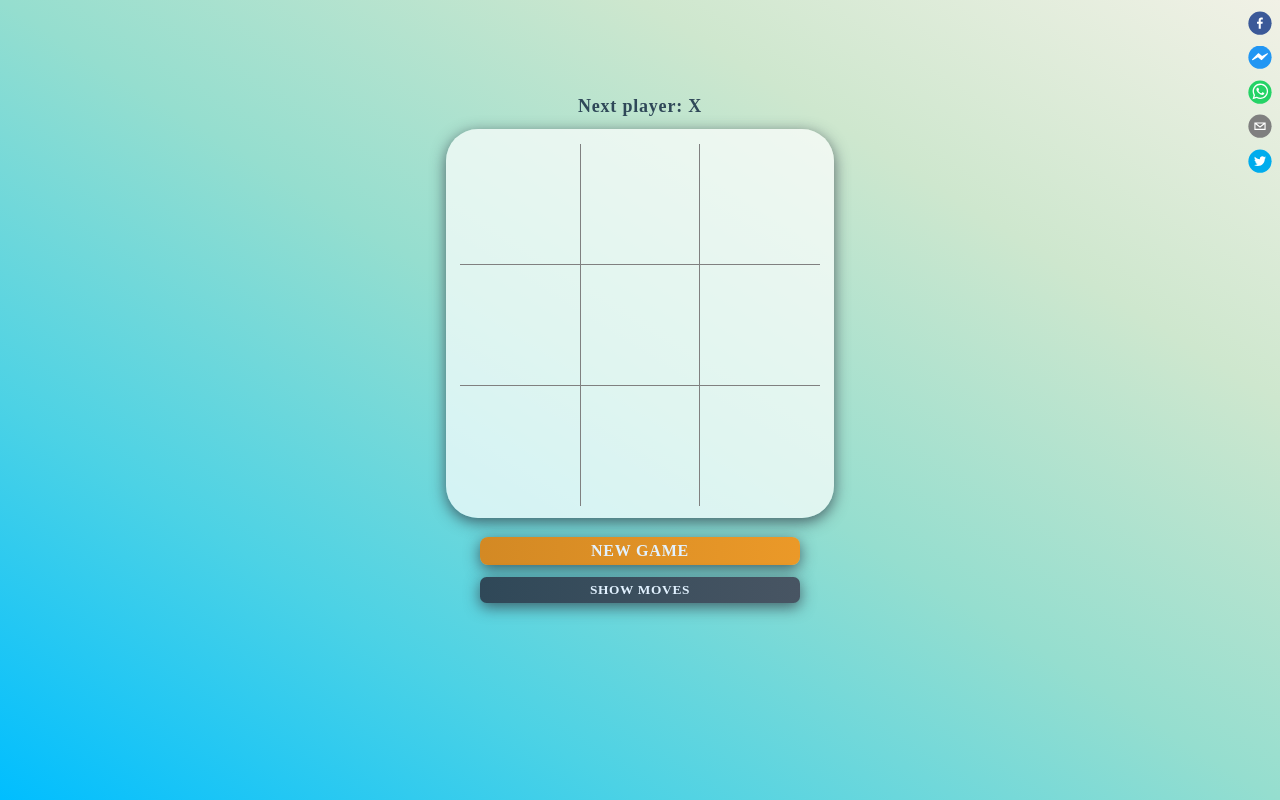
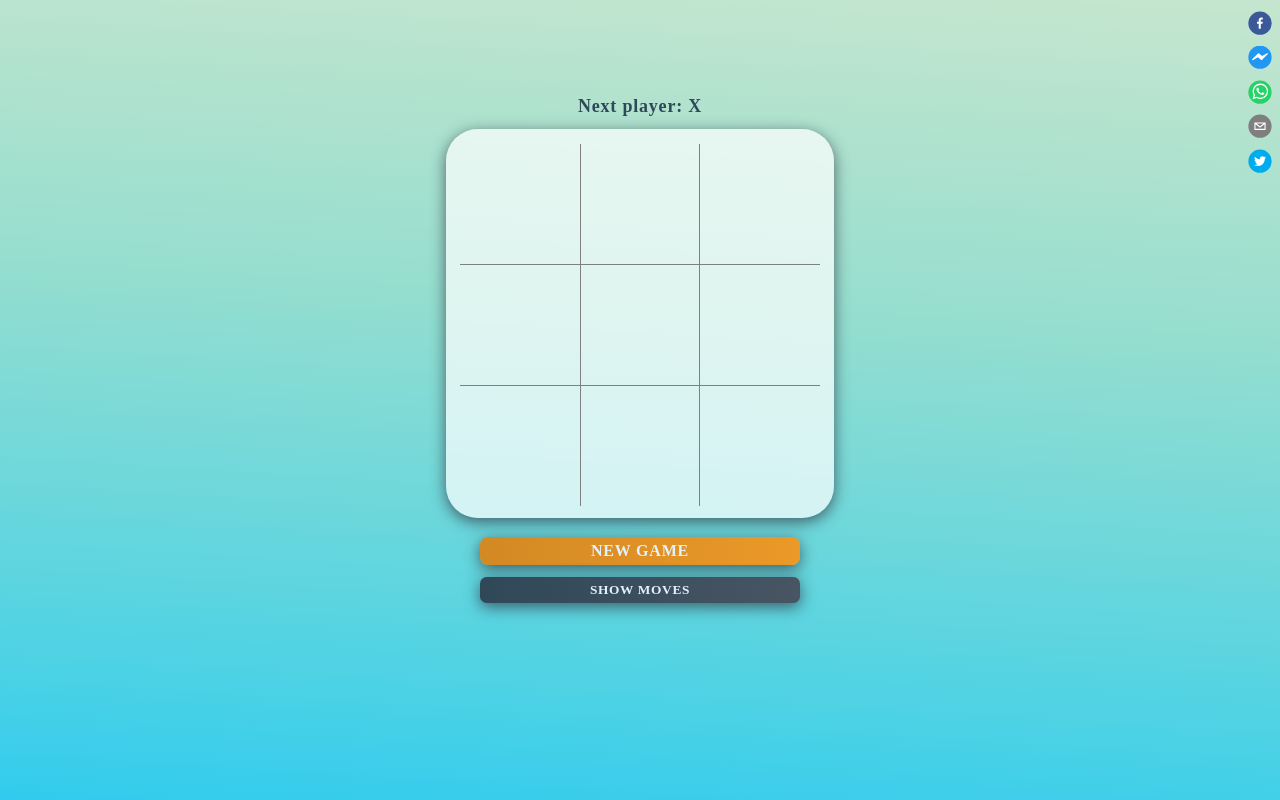
Before and after one commit to kristinapeneva/tic-tac-toe-game, a React (Create React App) app: page / in a window 1280 px wide. Built offline with nearby package versions, Linux system fonts and the light colour scheme; a web font is replaced by a local one.

Commit message:
background change colors

```diff
--- a/src/index.css
+++ b/src/index.css
@@ -35,7 +35,29 @@
   justify-content: center;
   align-items: center;
   background-image: linear-gradient(to right top, #00beff, #4cd2e5, #95decf, #cee7ce, #f1f1e6);
+  background-size: 1000% 100%;
+
+  animation: backgroundcolor 30s linear reverse infinite;
 }
+
+@keyframes backgroundcolor {
+
+  0%{
+    background-position: left;
+  }
+
+  50%{
+    background-position: right;
+  }
+
+  100%{
+    background-position: left;
+  }
+
+}
+
+
+
 .game{
   display: flex;
   justify-content: center;
```
